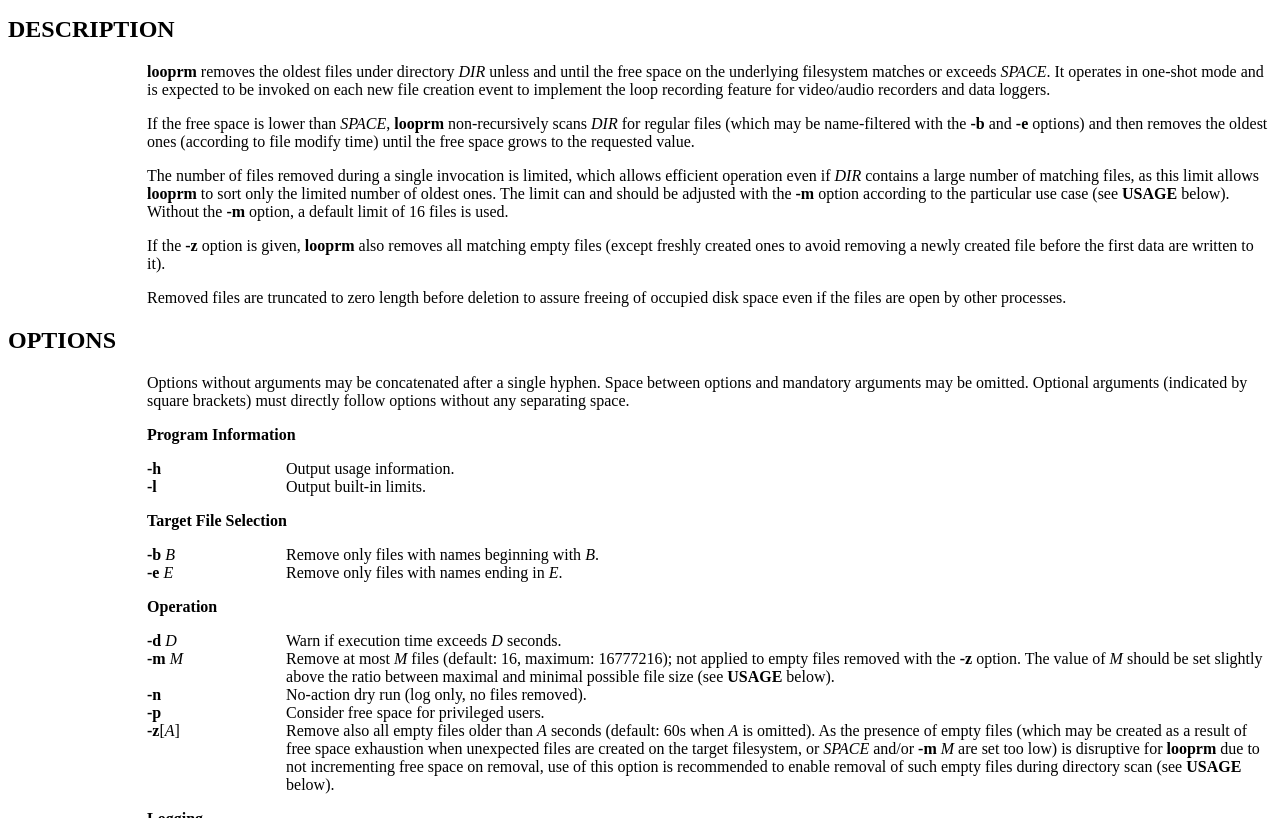
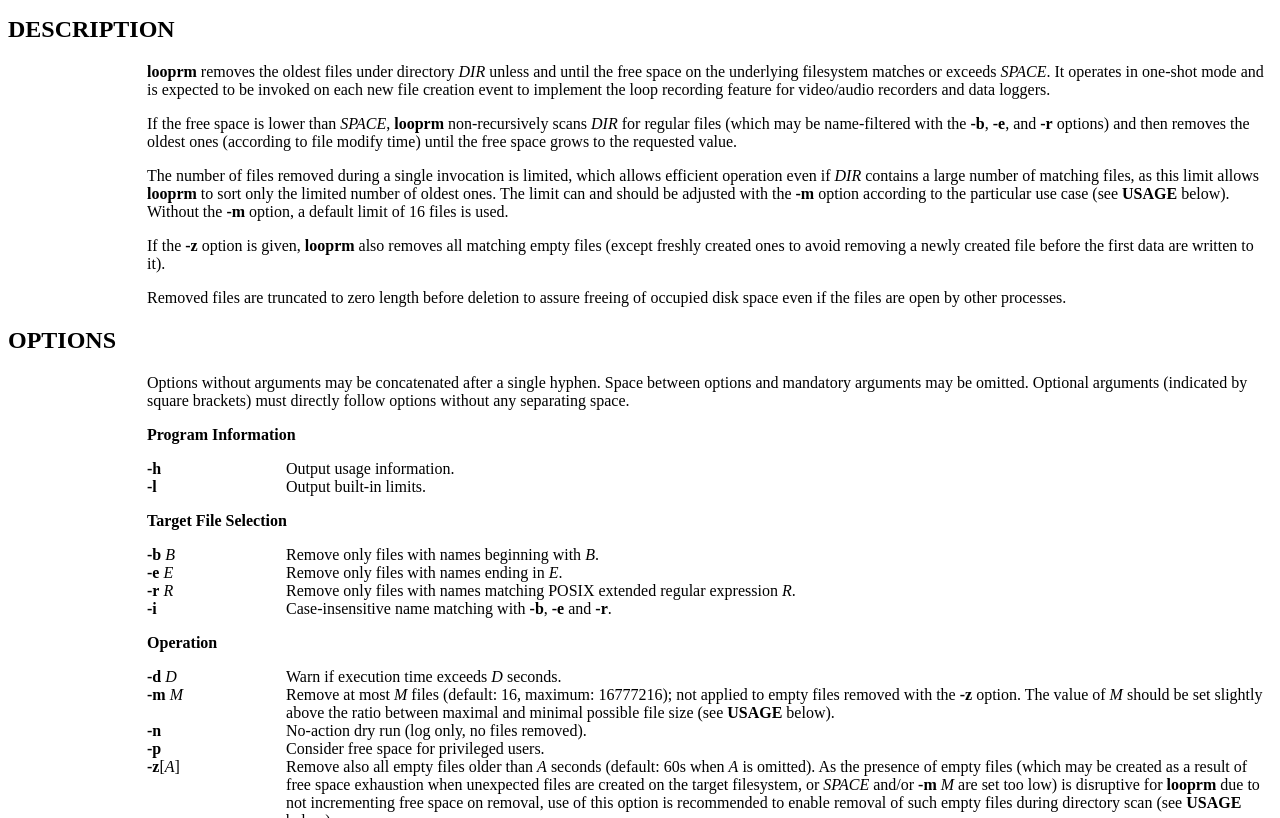
Before and after one commit to vicb3/looprm, a plain HTML site: page docs/index.html in a window 1280 px wide. Shown: the part 533-1351 px from the top of the page. Drawn offline with Linux system fonts and the light colour scheme.

Commit message:
update manpage

```diff
--- a/docs/index.html
+++ b/docs/index.html
@@ -1,5 +1,5 @@
 <!-- Creator     : groff version 1.22.4 -->
-<!-- CreationDate: Thu Aug 21 22:09:47 2025 -->
+<!-- CreationDate: Thu Aug 21 22:43:19 2025 -->
 <!DOCTYPE html PUBLIC "-//W3C//DTD HTML 4.01 Transitional//EN"
 "http://www.w3.org/TR/html4/loose.dtd">
 <html>
@@ -101,10 +101,10 @@ video/audio recorders and data loggers.</p>
 <p style="margin-left:11%; margin-top: 1em">If the free
 space is lower than <i>SPACE</i>, <b>looprm</b>
 non-recursively scans <i>DIR</i> for regular files (which
-may be name-filtered with the <b>-b</b> and <b>-e</b>
-options) and then removes the oldest ones (according to file
-modify time) until the free space grows to the requested
-value.</p>
+may be name-filtered with the <b>-b</b>, <b>-e</b>, and
+<b>-r</b> options) and then removes the oldest ones
+(according to file modify time) until the free space grows
+to the requested value.</p>
 
 <p style="margin-left:11%; margin-top: 1em">The number of
 files removed during a single invocation is limited, which
@@ -183,13 +183,11 @@ Selection</b></p>
 
 <p style="margin-top: 1em"><b>-b</b> <i>B</i></p></td>
 <td width="5%"></td>
-<td width="70%">
+<td width="78%">
 
 
 <p style="margin-top: 1em">Remove only files with names
-beginning with <i>B</i>.</p></td>
-<td width="8%">
-</td></tr>
+beginning with <i>B</i>.</p></td></tr>
 <tr valign="top" align="left">
 <td width="11%"></td>
 <td width="6%">
@@ -197,12 +195,34 @@ beginning with <i>B</i>.</p></td>
 
 <p><b>-e</b> <i>E</i></p></td>
 <td width="5%"></td>
-<td width="70%">
+<td width="78%">
 
 
-<p>Remove only files with names ending in <i>E</i>.</p></td>
-<td width="8%">
-</td></tr>
+<p>Remove only files with names ending in <i>E</i>.</p></td></tr>
+<tr valign="top" align="left">
+<td width="11%"></td>
+<td width="6%">
+
+
+<p><b>-r</b> <i>R</i></p></td>
+<td width="5%"></td>
+<td width="78%">
+
+
+<p>Remove only files with names matching POSIX extended
+regular expression <i>R</i>.</p></td></tr>
+<tr valign="top" align="left">
+<td width="11%"></td>
+<td width="6%">
+
+
+<p><b>-i</b></p></td>
+<td width="5%"></td>
+<td width="78%">
+
+
+<p>Case-insensitive name matching with <b>-b</b>, <b>-e</b>
+and <b>-r</b>.</p></td></tr>
 </table>
 
 
```
Also changed, not shown: 1 other file.
